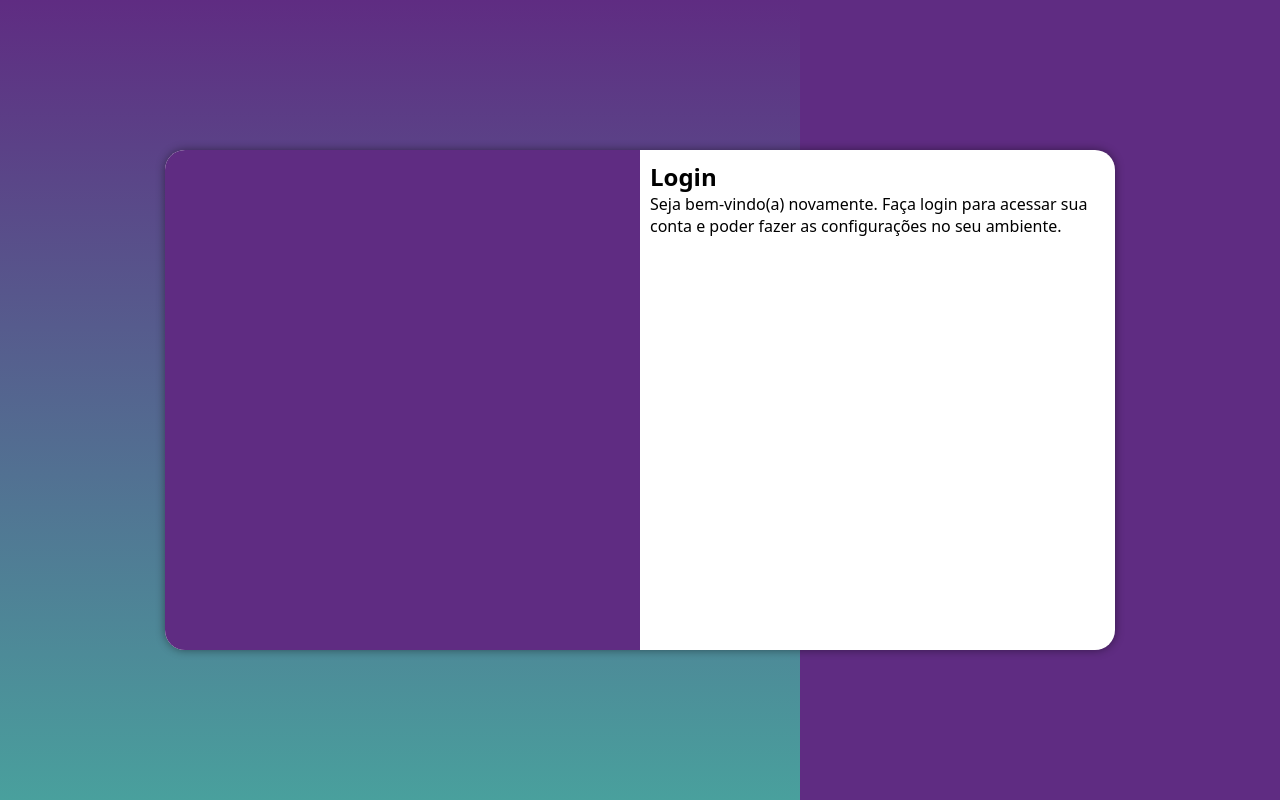
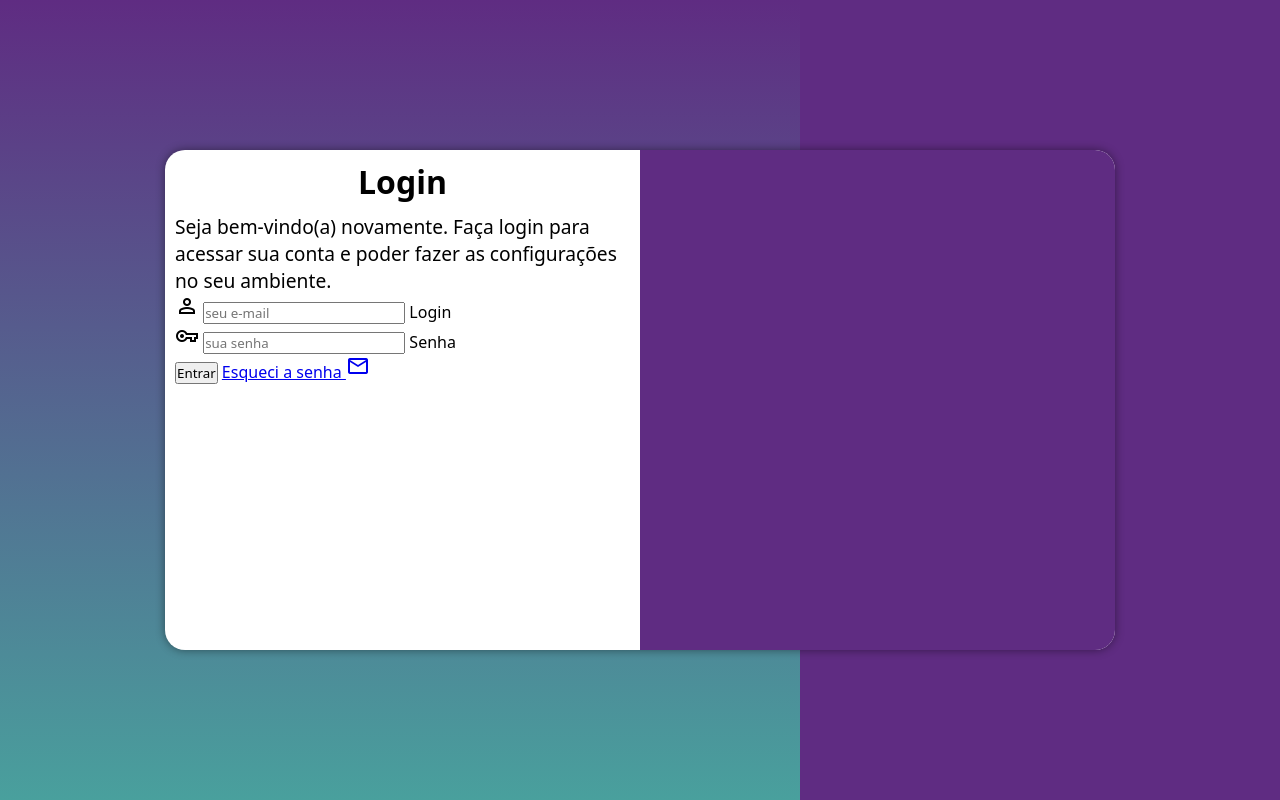
Before and after one commit to erickmateusp/projeto-login, a plain HTML site: page index.html in a window 1280 px wide. Drawn offline with nearby package versions, Linux system fonts and the light colour scheme.

Commit message:
adicionei o formulário

```diff
--- a/estilos/media-query.css
+++ b/estilos/media-query.css
@@ -38,13 +38,21 @@ Grandes telas: acima de 1200px
   }
 
   section#login > div#imagem {
-    float: left;
+    float: right;
     width: 50%;
     height: 100%;
   }
 
   section#login > div#formulario {
-    float: right;
+    float: left;
     width: 50%;
   }
+
+  div#formulario > h1 {
+    font-size: 2em;
+  }
+
+  div#formulario > p {
+    font-size: 1.2em;
 }
+}
--- a/estilos/style.css
+++ b/estilos/style.css
@@ -41,7 +41,7 @@ section#login {
 
 section#login > div#imagem {
     display: block;
-    background: #5f2c82 url(../imagens/predio.jpg) no-repeat;
+    background:#5f2c82 url(../imagens/predio.jpg) no-repeat;
     background-size: cover;
     background-position: center bottom;
     height: 200px;
@@ -52,3 +52,12 @@ section#login > div#formulario {
     padding: 10px;
 
 }
+
+div#formulario > h1 {
+    text-align: center;
+    margin-bottom: 10px;
+}
+
+div#formulario > p {
+    font-size: 0.8em;
+}
--- a/index.html
+++ b/index.html
@@ -5,6 +5,7 @@
   <meta http-equiv="X-UA-Compatible" content="IE=edge">
   <meta name="viewport" content="width=device-width, initial-scale=1.0">
   <title>Login</title>
+  <link href="https://fonts.googleapis.com/css2?family=Material+Symbols+Outlined" rel="stylesheet" />
   <link rel="stylesheet" href="estilos/style.css">
   <link rel="stylesheet" href="estilos/media-query.css">
 </head>
@@ -17,8 +18,25 @@
       <div id="formulario">
         <h1>Login</h1>
         <p>Seja bem-vindo(a) novamente. Faça login para acessar sua conta e poder fazer as configurações no seu ambiente.</p>
-        <form action="login.php" method="post">
-
+        <form action="login.php" method="post" autocomplete="on">
+          <div class="campo">
+            <span class="material-symbols-outlined">
+              person
+              </span>
+            <input type="email" name="login" id="ilogin" placeholder="seu e-mail" autocomplete="email" required maxlength="30">
+            <label for="ilogin">Login</label>
+          </div>
+          <div class="campo">
+            <span class="material-symbols-outlined">
+              vpn_key
+              </span>
+            <input type="password" name="senha" id="isenha" placeholder="sua senha" autocomplete="current-password" required minlength="8" maxlength="20">
+            <label for="isenha">Senha</label>
+          </div>
+          <input type="submit" value="Entrar">
+          <a href="esqueci.html">
+            Esqueci a senha <span class="material-symbols-outlined">mail</span>
+          </a>
         </form>
       </div>
     </section>
```
